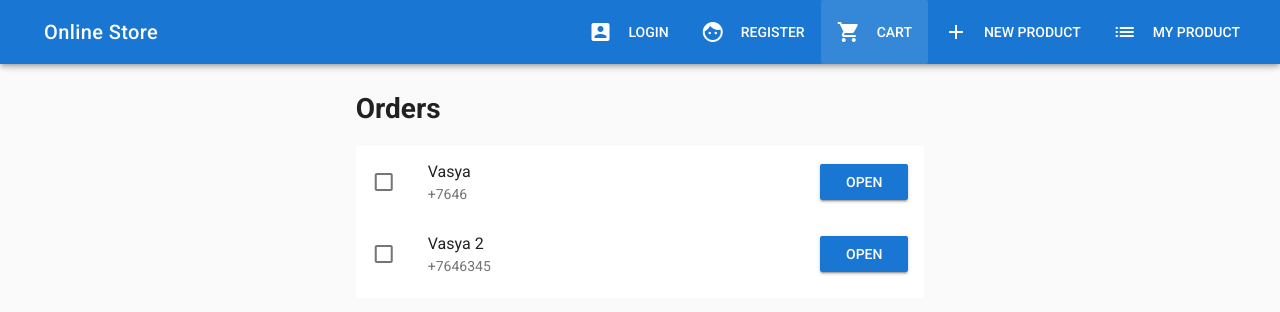
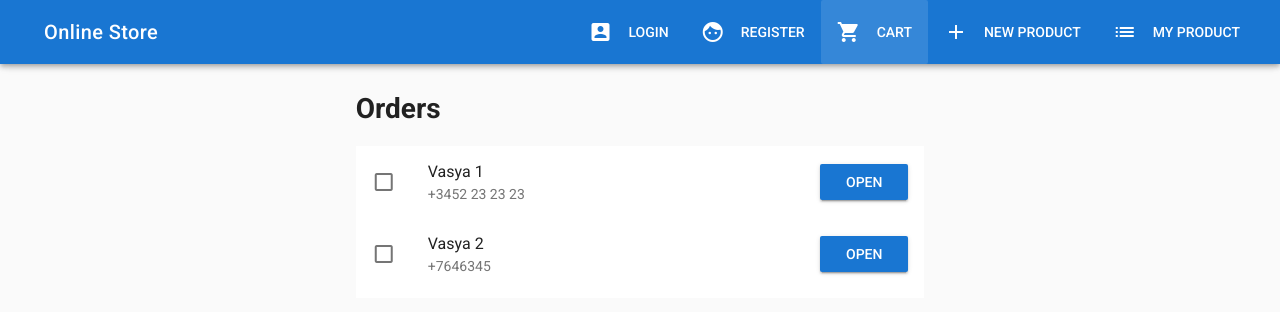
Before and after one commit to alte0/udemy-online-store-vuejs, a Vue app: page /checkout in a window 1280 px wide. Shown: the top 312 px of the page. Built offline with nearby package versions, Linux system fonts and the light colour scheme.

Commit message:
store для заказов без видео урока

```diff
--- a/src/components/User/Checkout.vue
+++ b/src/components/User/Checkout.vue
@@ -37,24 +37,9 @@
 
 <script>
 export default {
-  data () {
-    return {
-      orders: [
-        {
-          id: 'test',
-          name: 'Vasya',
-          phone: '+7646',
-          productId: '1',
-          done: false
-        },
-        {
-          id: 'test2',
-          name: 'Vasya 2',
-          phone: '+7646345',
-          productId: '2',
-          done: false
-        }
-      ]
+  computed: {
+    orders () {
+      return this.$store.getters.orders
     }
   },
   methods: {
--- a/src/store/index.js
+++ b/src/store/index.js
@@ -1,11 +1,13 @@
 import Vue from 'vue'
 import Vuex from 'vuex'
 import products from './modules/products'
+import orders from './modules/orders'
 
 Vue.use(Vuex)
 
 export default new Vuex.Store({
   modules: {
-    products
+    products,
+    orders
   }
 })
--- /dev/null
+++ b/src/store/modules/orders.js
@@ -0,0 +1,27 @@
+export default {
+  state: {
+    orders: [
+      {
+        id: 'test',
+        name: 'Vasya 1',
+        phone: '+3452 23 23 23',
+        productId: '1',
+        done: false
+      },
+      {
+        id: 'test2',
+        name: 'Vasya 2',
+        phone: '+7646345',
+        productId: '2',
+        done: false
+      }
+    ]
+  },
+  mutations: {},
+  actions: {},
+  getters: {
+    orders (state) {
+      return state.orders
+    }
+  }
+}
```
